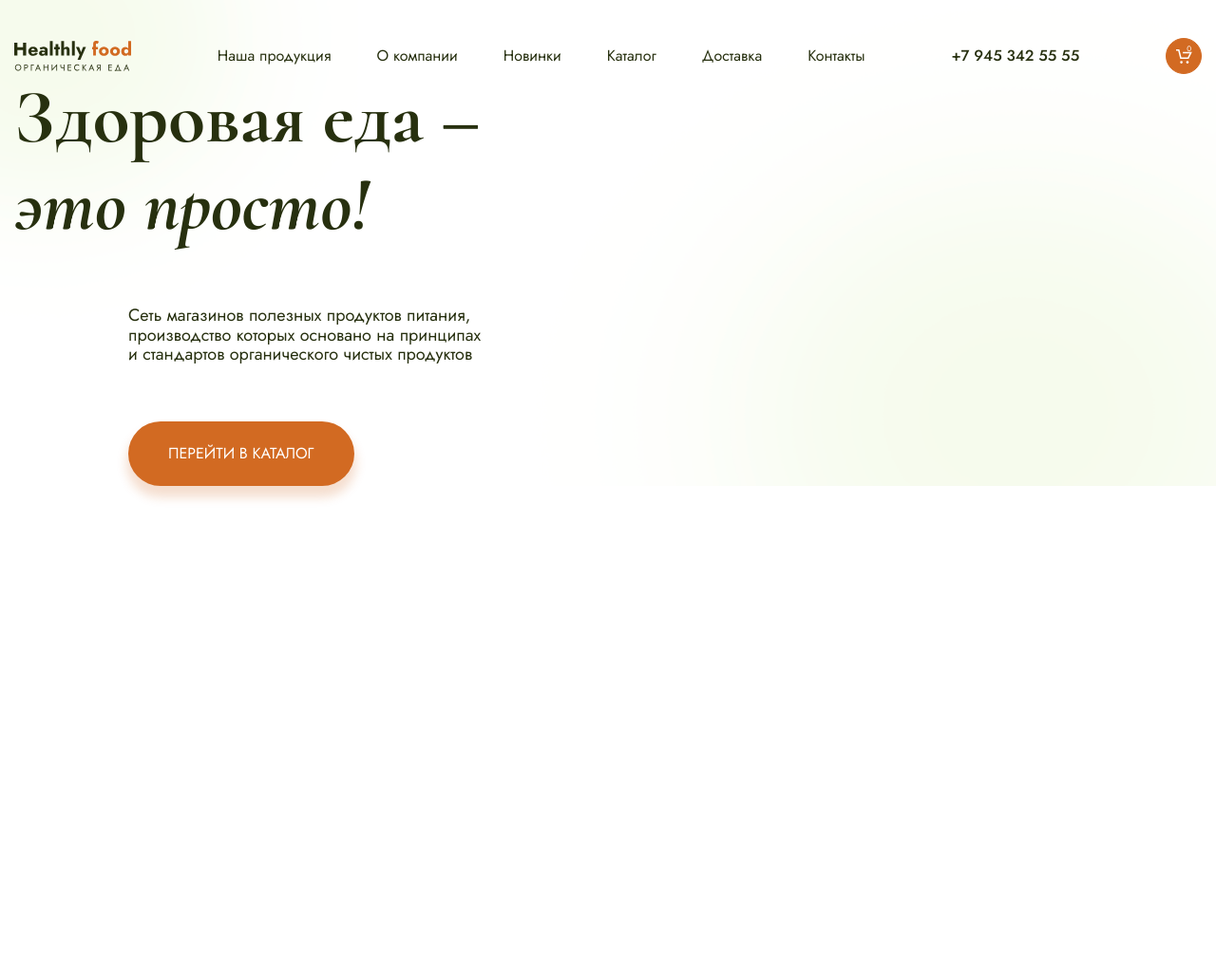
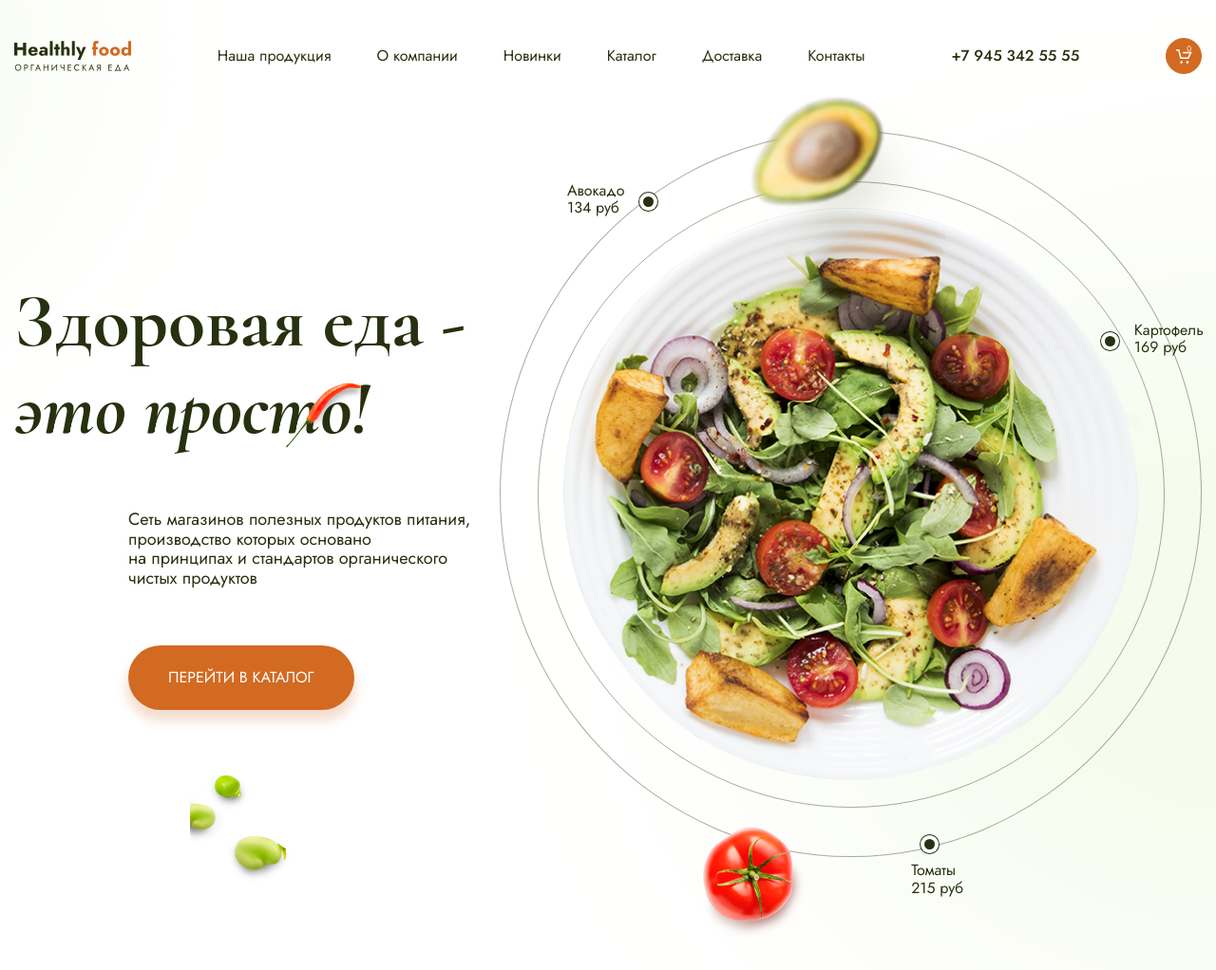
Before and after one commit to gvozdeveloper/Module02-Shop, a website built with webpack: page src/index.html in a window 1280 px wide. Shown: the whole page at 95% size. Before the commit the page ends 800 px from the top, so only its background shows below. Built offline with nearby package versions, Linux system fonts and the light colour scheme.

Commit message:
change files

```diff
--- a/src/index.html
+++ b/src/index.html
@@ -39,9 +39,10 @@
 
         </header>
         <div class="container">
-            <div class="main_text">
+            <div class="main__flex">
+                <div class="main__text">
                     <h1 class="title title_block">
-                    Здоровая еда &ndash;
+                        Здоровая еда -
                         <span class="title__span">это просто!</span>
                     </h1>
                     <div class="main__item">
@@ -50,10 +51,28 @@
                         <div class="main__link">
                                 <a href="#" class="link">Перейти в каталог</a>
                         </div>
-
                     </div>
                 </div>
-
+                <div class="main__cover">
+                    <div class="main__line">
+                        <img class="main__image" src="images/plate.png" alt="">
+                    </div>
+                    <button class="main__bth main__bth_1" type="button">
+                        <span class="main__food">Авокадо</span> 134 руб
+                    </button>
+                    <button class="main__bth main__bth_2" type="button">
+                        <span class="main__food">Картофель</span> 169 руб
+                    </button>
+                    <button class="main__bth main__bth_3" type="button">
+                        <span class="main__food">Томаты</span> 215 руб
+                    </button>
+                </div>
+            </div>
+        </div>
+        <img src="images/tomato.png" alt="" class="main__tomato">
+        <img src="images/avocado.png" alt="" class="main__avocado">
+        <img src="images/pepper.png" alt="" class="main__pepper">
+        <img src="images/beans.png" alt="" class="main__beans">
    </div>
 </body>
 </html>
--- a/src/styles/main.scss
+++ b/src/styles/main.scss
@@ -19,7 +19,7 @@
 
 .header {
     max-width: 1440px;
-    margin: 0 auto;
+    margin: 0 auto 6rem;
     padding: 4rem 15px 0 15px;
     display: flex;
     justify-content: space-between;
@@ -92,7 +92,9 @@
 .main {
     background-image: url(../images/main.png);
     background-size: cover;
-    background-position-x: center;
+    background-position-x: center ;
+    position: relative;
+    padding-bottom: 18.7rem;
     &__item {
         margin-left: 12rem;
         max-width: 37.8rem;
@@ -100,6 +102,109 @@
     }
     &__link {
         margin-top: 6rem;
+    }
+    &__flex {
+        display: flex;
+        justify-content: space-between;
+        align-items: center;
+        gap: 30px;
+    }
+    &__cover {
+        flex-basis: 763px;
+        height: 763px;
+        border: 1px solid rgba($green, 0.4);
+        border-radius: 100%;
+        display: flex;
+        flex-direction: column;
+        justify-content: center;
+        align-items: center;
+        position: relative;
+    }
+    &__line {
+        width: 658px;
+        height: 658px;
+        border: 1px solid rgba($green, 0.4);
+        border-radius: 100%;
+        display: flex;
+        flex-direction: column;
+        justify-content: center;
+        align-items: center;
+    }
+    &__image {
+        width: 92%;
+    }
+    &__bth {
+        background-color: transparent;
+        border: none;
+        padding: 0;
+        position: absolute;
+        color: $green;
+        text-align: left;
+        &::hover {
+            .main__bth {
+                &::before {
+                    background-color: $orange;
+                    box-shadow: 0 0 0 4px $white, 0 0 0 5px $orange;
+                }
+            }
+        }
+        &::before {
+            content: '';
+            background-color: $green;
+            width: 1.1rem;
+            height: 1.1rem;
+            box-shadow: 0 0 0 4px $white, 0 0 0 5px $green;
+            border-radius: 100%;
+            position: absolute;
+        }
+        &_1 {
+            top: 53px;
+            left: 70px;
+            &::before {
+                bottom: 11px;
+                right: -30px;
+            }
+        }
+        &_2 {
+            top: 200px;
+            right: -3px;
+            &::before {
+                bottom: 11px;
+                right: 93px;
+            }
+        }
+        &_3 {
+            bottom: -43px;
+            right: 250px;
+            &::before {
+                bottom: 50px;
+                right: 30px;
+            }
+        }
+    }
+    &__food {
+        display: block;
+    }
+    &__tomato {
+        position: absolute;
+        bottom: 100px;
+        right: 431px;
+    }
+    &__avocado {
+        position: absolute;
+        top: 100px;
+        right: 300px;
+    }
+    &__pepper {
+        position: absolute;
+        top: 400px;
+        left: 300px;
+    }
+    &__beans {
+        position: absolute;
+        bottom: 150px;
+        left: 200px;
+
     }
 }
 .title {
```
Also changed, not shown: src/images/avocado.png (added), src/images/beans.png (added), src/images/pepper.png (added), src/images/plate.png (added), src/images/tomato.png (added). Lines whose indentation alone changed are shown as unchanged.
